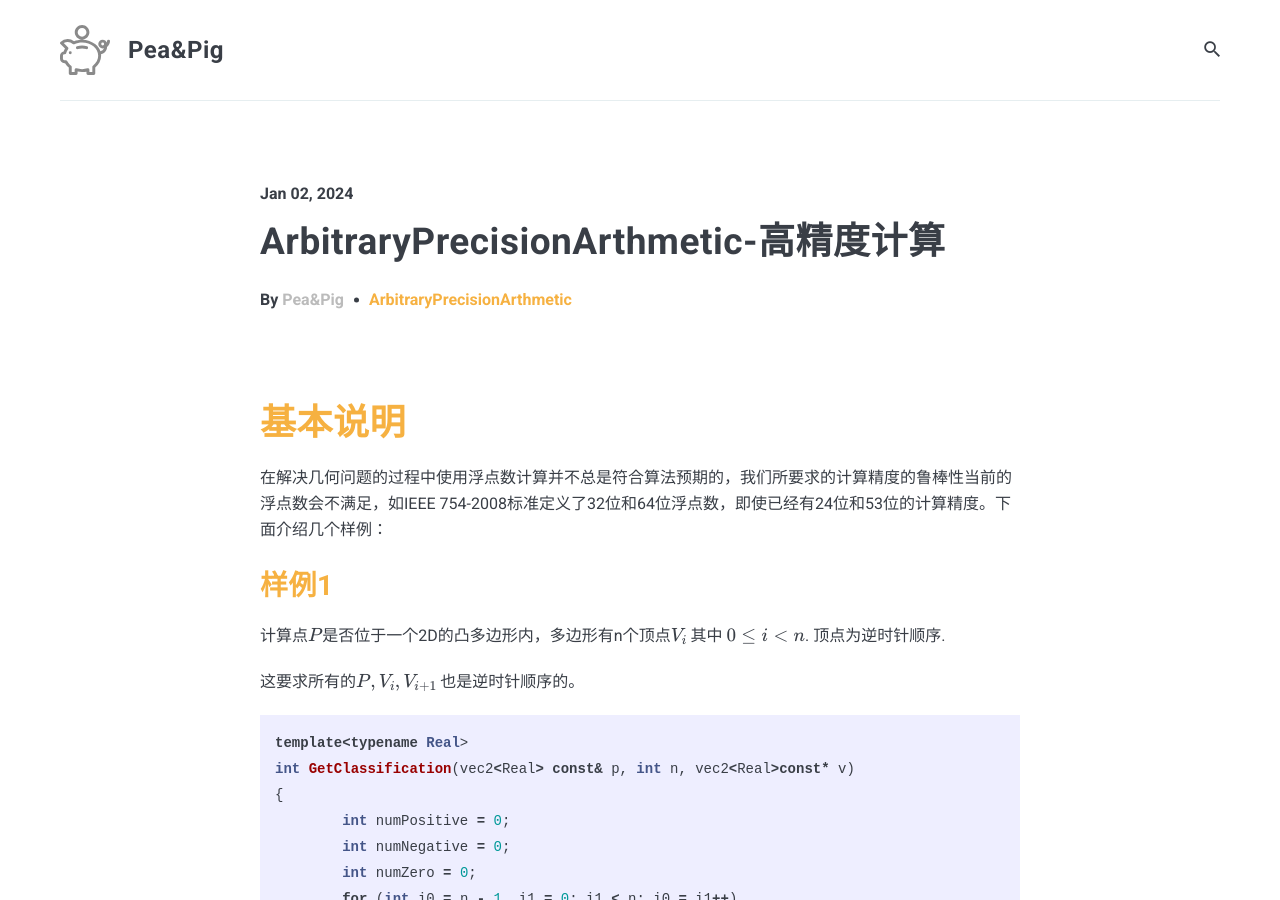
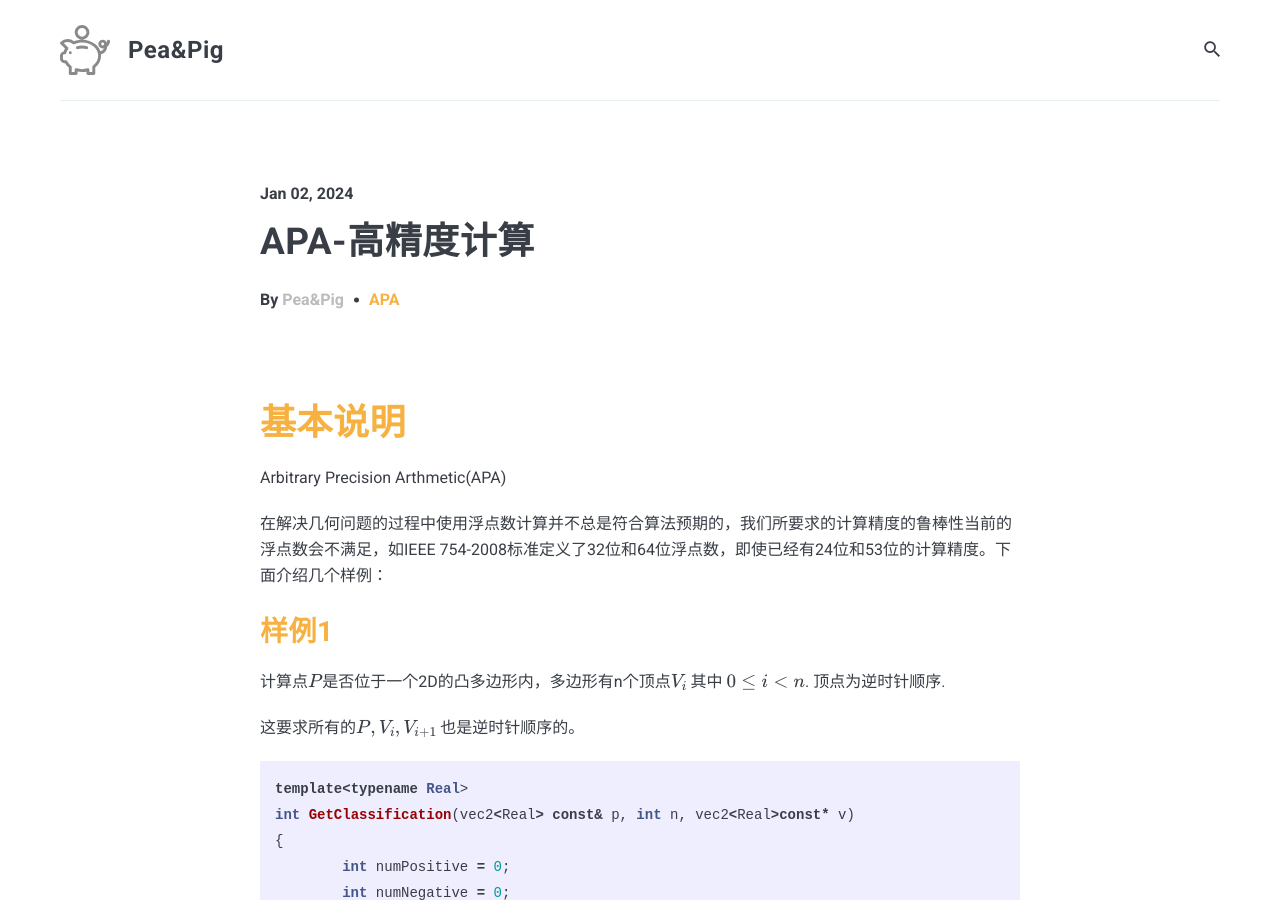
Before and after one commit to Wanglongke/wanglongke.github.io, a Jekyll site: the page built from _posts/2024-01-02-APA001.markdown, in a window 1280 px wide and 900 px high. Built offline with Jekyll 4.4.1, drawn with Linux system fonts in a browser that asks for light colours; nearby versions of some CDN libraries; formulas are drawn with MathJax 3.

Commit message:
"update"

```diff
--- a/_posts/2024-01-02-ArbitraryPrecisionArthmetic001.markdown
+++ b/_posts/2024-01-02-APA001.markdown
@@ -1,12 +1,14 @@
 ---
 layout: post
-title:  ArbitraryPrecisionArthmetic-高精度计算
+title:  APA-高精度计算
 date:   2024-01-02 15:30:00 +0300
-tags:   ArbitraryPrecisionArthmetic
+tags:   APA
 description:  高精度计算
 ---
 
 # [基本说明](#基本说明)
+
+Arbitrary Precision Arthmetic(APA)
 
 在解决几何问题的过程中使用浮点数计算并不总是符合算法预期的，我们所要求的计算精度的鲁棒性当前的浮点数会不满足，如IEEE 754-2008标准定义了32位和64位浮点数，即使已经有24位和53位的计算精度。下面介绍几个样例：
 
```
